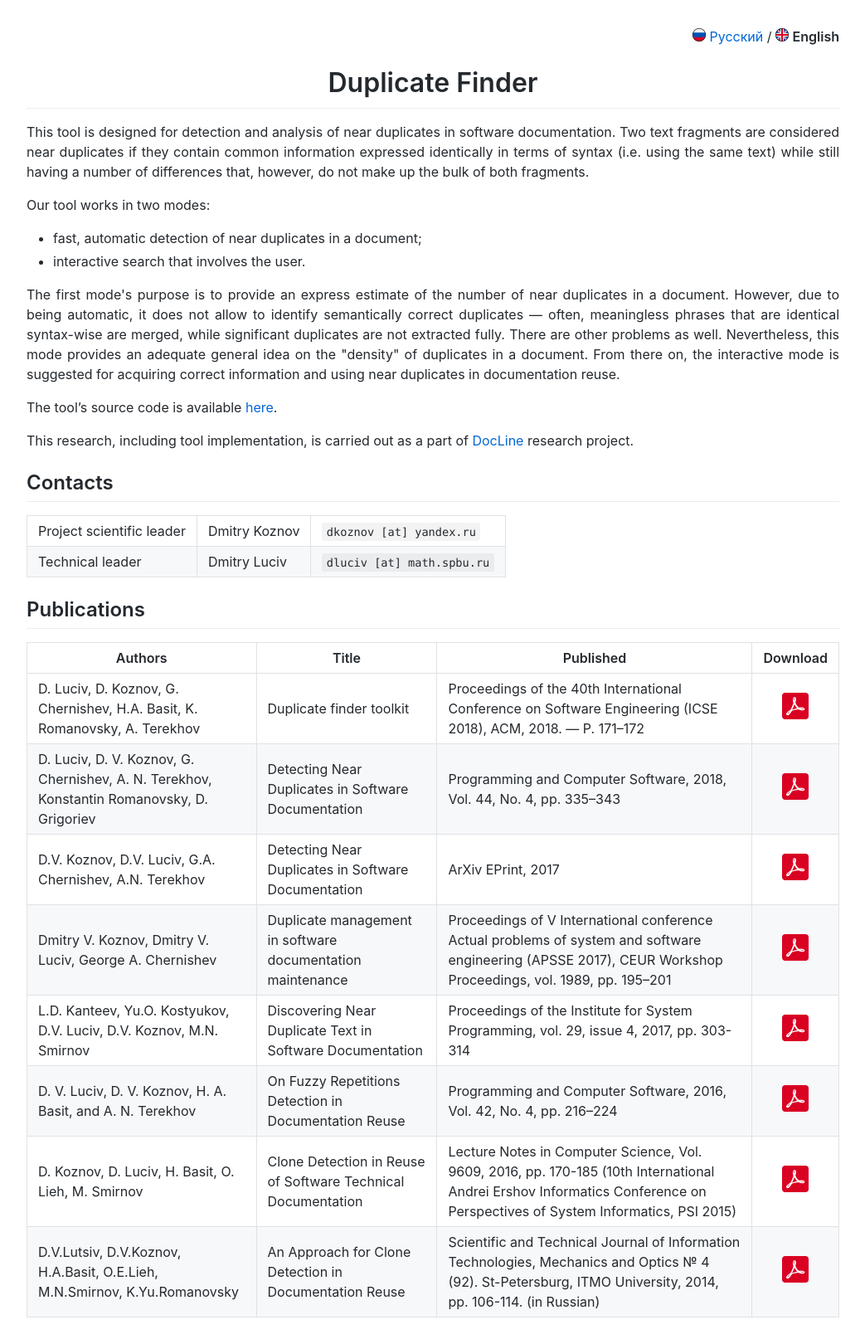
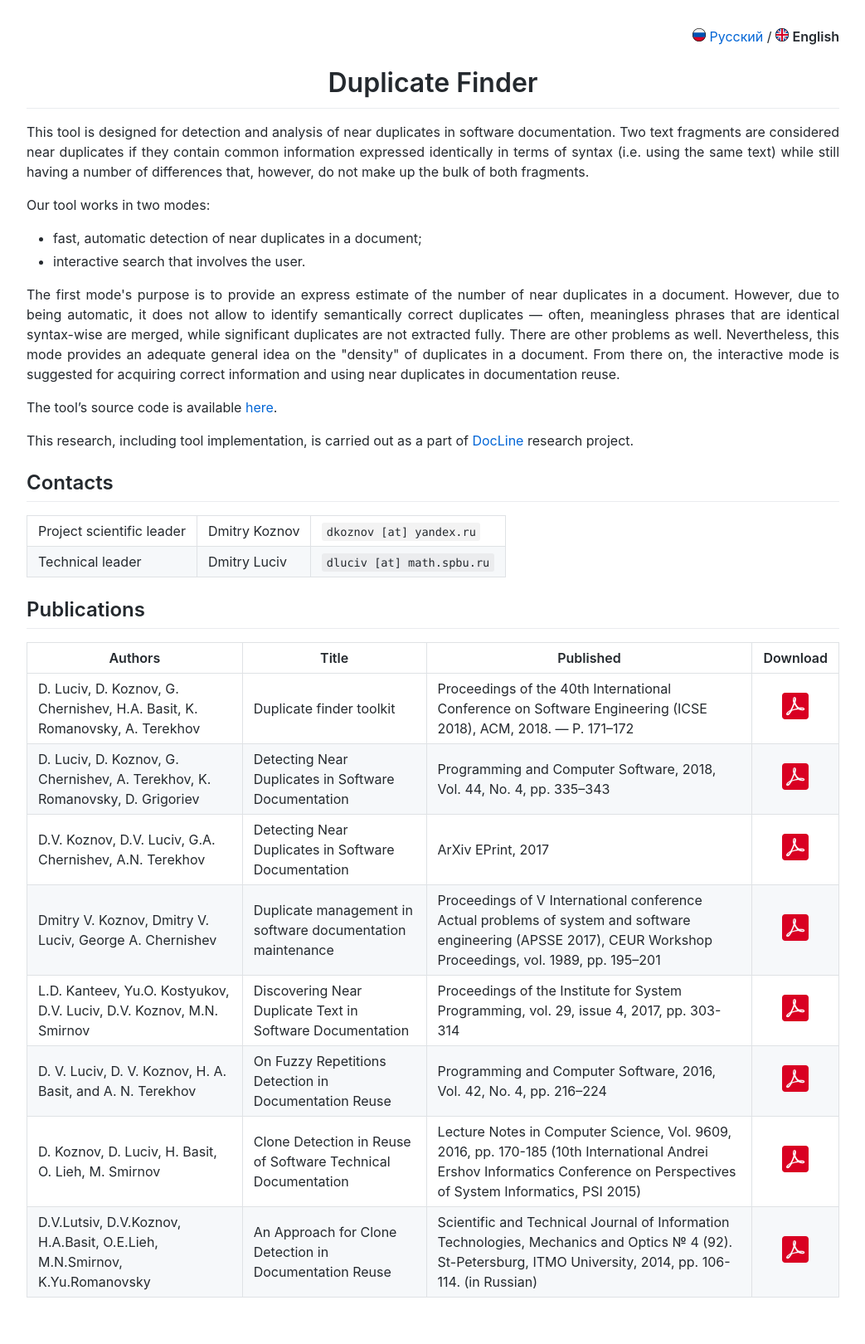
Before and after one commit to docline/docline.github.io, a Jekyll site: the page built from index.en.md, in a window 1280 px wide. Shown: the whole page at 83% size, without its empty margins (118-1161 px from the left). Built offline with Jekyll 4.4.1, drawn with Linux system fonts in a browser that asks for light colours; comment, search, counter and statistics services are not loaded; after the commit the page ends 1596 px from its top, so only the background shows below that.

```diff
--- a/index.en.md
+++ b/index.en.md
@@ -40,13 +40,13 @@ Technical leader          | Dmitry Luciv  | `dluciv [at] math.spbu.ru`
 Publications
 ------------
 
-| Authors                                                                     | Title                                                          | Published                                                                                                                                                                   | Download
+| Authors                                                                      | Title                                                          | Published                                                                                                                                                                   | Download
 |-|-|-|:--:|
-| D. Luciv, D. Koznov, G. Chernishev, H.A. Basit, K. Romanovsky, A. Terekhov  | Duplicate finder toolkit                                       | Proceedings of the 40th International Conference on Software Engineering (ICSE 2018), ACM, 2018. — P. 171–172                                                               | [![pdf](/img/pdf.png)](/pdf/articles/dluciv.dkoznov.gchernichev.hbasit.kromanovsky.aterekhov.2018.icse.pdf)
-| D. Luciv, D. V. Koznov, G. Chernishev, A. N. Terekhov, Konstantin Romanovsky, D. Grigoriev | Detecting Near Duplicates in Software Documentation | Programming and Computer Software, 2018, Vol. 44, No. 4, pp. 335–343                                                                                                                 | [![pdf](/img/pdf.png)](/pdf/articles/dluciv.dkoznov.gchernichev.aterekhov.kromanovsky.dgrigoriev.2018.programming.en.pdf)
-| D.V. Koznov, D.V. Luciv, G.A. Chernishev, A.N. Terekhov                     | Detecting Near Duplicates in Software Documentation            | ArXiv EPrint, 2017                                                                                                                                                          | [![pdf](/img/pdf.png)](https://arxiv.org/pdf/1711.04705.pdf)
-| Dmitry V. Koznov, Dmitry V. Luciv, George A. Chernishev                     | Duplicate management in software documentation maintenance     | Proceedings of V International conference Actual problems of system and software engineering (APSSE 2017), CEUR Workshop Proceedings, vol. 1989, pp. 195–201                | [![pdf](/img/pdf.png)](/pdf/articles/dkoznov.dluciv.gchernichev.2017.apsse.pdf)
-| L.D. Kanteev, Yu.O. Kostyukov, D.V. Luciv, D.V. Koznov, M.N. Smirnov        | Discovering Near Duplicate Text in Software Documentation      | Proceedings of the Institute for System Programming, vol. 29, issue 4, 2017, pp. 303-314                                                                                    | [![pdf](/img/pdf.png)](/pdf/articles/kanteev.kostykov.luciv.koznov.smirnov.2016.ispras.pdf)
-| D. V. Luciv, D. V. Koznov, H. A. Basit, and A. N. Terekhov                  | On Fuzzy Repetitions Detection in Documentation Reuse          | Programming and Computer Software, 2016, Vol. 42, No. 4, pp. 216–224                                                                                                        | [![pdf](/img/pdf.png)](/pdf/articles/luciv.koznov.basit.terekhov_2016_en.pdf)
-| D. Koznov, D. Luciv, H. Basit, O. Lieh, M. Smirnov                          | Clone Detection in Reuse of Software Technical Documentation   | Lecture Notes in Computer Science, Vol. 9609, 2016, pp. 170-185 (10th International Andrei Ershov Informatics Conference on Perspectives of System Informatics, PSI 2015)   | [![pdf](/img/pdf.png)](/pdf/articles/koznov.luciv.basit.lieh.smirnov_2016.pdf)
-| D.V.Lutsiv, D.V.Koznov, H.A.Basit, O.E.Lieh, M.N.Smirnov, K.Yu.Romanovsky   | An Approach for Clone Detection in Documentation Reuse         | Scientific and Technical Journal of Information Technologies, Mechanics and Optics № 4 (92). St-Petersburg, ITMO University, 2014, pp. 106-114. (in Russian)                | [![pdf](/img/pdf.png)](/pdf/articles/dluciv.dkoznov.etall.2014.ifmo.pdf)
+| D. Luciv, D. Koznov, G. Chernishev, H.A. Basit, K. Romanovsky, A. Terekhov   | Duplicate finder toolkit                                       | Proceedings of the 40th International Conference on Software Engineering (ICSE 2018), ACM, 2018. — P. 171–172                                                               | [![pdf](/img/pdf.png)](/pdf/articles/dluciv.dkoznov.gchernichev.hbasit.kromanovsky.aterekhov.2018.icse.pdf)
+| D. Luciv, D. Koznov, G. Chernishev, A. Terekhov, K. Romanovsky, D. Grigoriev | Detecting Near Duplicates in Software Documentation | Programming and Computer Software, 2018, Vol. 44, No. 4, pp. 335–343                                                                                                                 | [![pdf](/img/pdf.png)](/pdf/articles/dluciv.dkoznov.gchernichev.aterekhov.kromanovsky.dgrigoriev.2018.programming.en.pdf)
+| D.V. Koznov, D.V. Luciv, G.A. Chernishev, A.N. Terekhov                      | Detecting Near Duplicates in Software Documentation            | ArXiv EPrint, 2017                                                                                                                                                          | [![pdf](/img/pdf.png)](https://arxiv.org/pdf/1711.04705.pdf)
+| Dmitry V. Koznov, Dmitry V. Luciv, George A. Chernishev                      | Duplicate management in software documentation maintenance     | Proceedings of V International conference Actual problems of system and software engineering (APSSE 2017), CEUR Workshop Proceedings, vol. 1989, pp. 195–201                | [![pdf](/img/pdf.png)](/pdf/articles/dkoznov.dluciv.gchernichev.2017.apsse.pdf)
+| L.D. Kanteev, Yu.O. Kostyukov, D.V. Luciv, D.V. Koznov, M.N. Smirnov         | Discovering Near Duplicate Text in Software Documentation      | Proceedings of the Institute for System Programming, vol. 29, issue 4, 2017, pp. 303-314                                                                                    | [![pdf](/img/pdf.png)](/pdf/articles/kanteev.kostykov.luciv.koznov.smirnov.2016.ispras.pdf)
+| D. V. Luciv, D. V. Koznov, H. A. Basit, and A. N. Terekhov                   | On Fuzzy Repetitions Detection in Documentation Reuse          | Programming and Computer Software, 2016, Vol. 42, No. 4, pp. 216–224                                                                                                        | [![pdf](/img/pdf.png)](/pdf/articles/luciv.koznov.basit.terekhov_2016_en.pdf)
+| D. Koznov, D. Luciv, H. Basit, O. Lieh, M. Smirnov                           | Clone Detection in Reuse of Software Technical Documentation   | Lecture Notes in Computer Science, Vol. 9609, 2016, pp. 170-185 (10th International Andrei Ershov Informatics Conference on Perspectives of System Informatics, PSI 2015)   | [![pdf](/img/pdf.png)](/pdf/articles/koznov.luciv.basit.lieh.smirnov_2016.pdf)
+| D.V.Lutsiv, D.V.Koznov, H.A.Basit, O.E.Lieh, M.N.Smirnov, K.Yu.Romanovsky    | An Approach for Clone Detection in Documentation Reuse         | Scientific and Technical Journal of Information Technologies, Mechanics and Optics № 4 (92). St-Petersburg, ITMO University, 2014, pp. 106-114. (in Russian)                | [![pdf](/img/pdf.png)](/pdf/articles/dluciv.dkoznov.etall.2014.ifmo.pdf)
```
Also changed, not shown: index.ru.md (+1 -1 lines), 1 other file.
